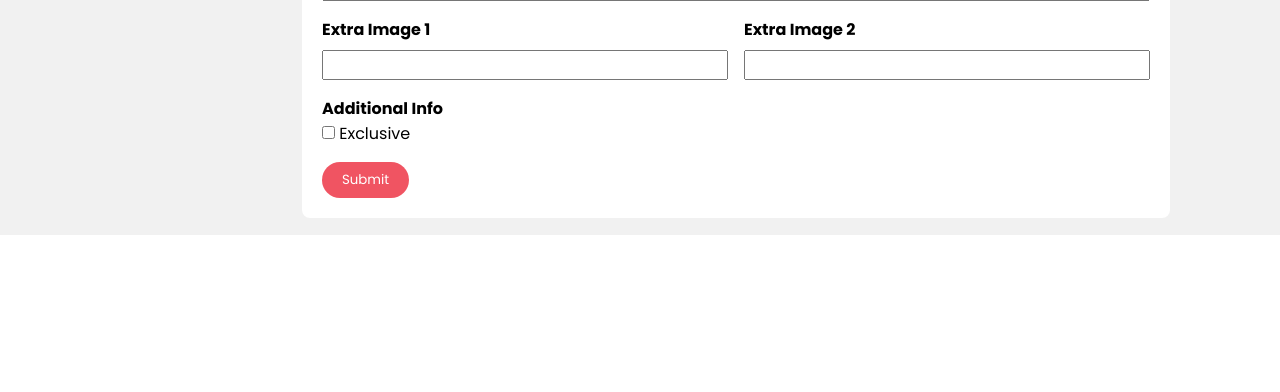
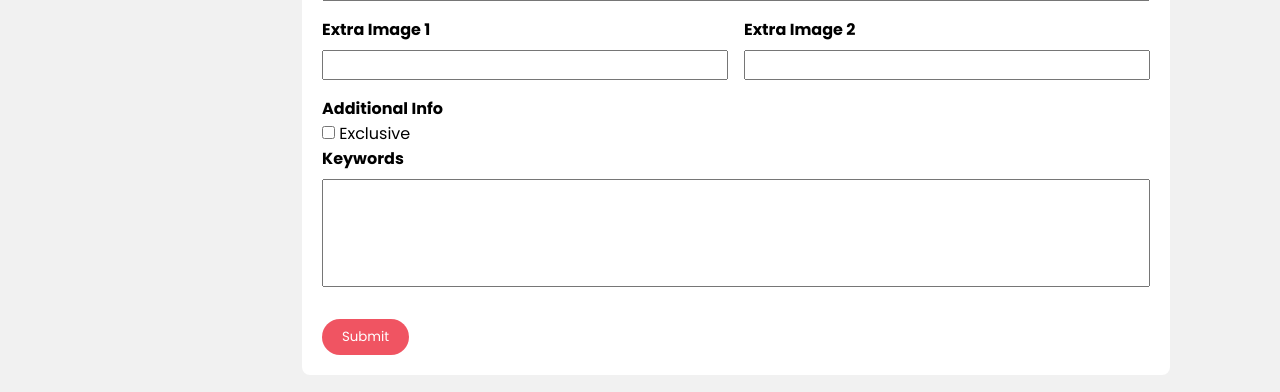
Before and after one commit to drowhannn/tripnepal, a PHP site: page /triptrip/auth/new_package.php in a window 1280 px wide. Shown: the part 812-1204 px from the top of the page. Before the commit the page ends 1047 px from the top, so only its background shows below. Run offline with PHP 8.4, Linux system fonts and the light colour scheme; the visitor is signed in with stand-in values (Sample User, id 1); some web fonts are replaced.

Commit message:
feat: add is_exclusive and keywords fields to packages table and update related forms and services

```diff
--- a/app/_dbConnection.php
+++ b/app/_dbConnection.php
@@ -27,7 +27,7 @@ class Database
 
 class Packages extends Database
 {
-    public function createPackage($package_name, $package_desc, $package_start, $package_end, $package_price, $package_location, $is_hotel, $is_transport, $is_food, $is_guide, $package_capacity, $map_loc, $master_image, $extra_image_1, $extra_image_2, $is_exclusive)
+    public function createPackage($package_name, $package_desc, $package_start, $package_end, $package_price, $package_location, $is_hotel, $is_transport, $is_food, $is_guide, $package_capacity, $map_loc, $master_image, $extra_image_1, $extra_image_2, $is_exclusive, $keywords)
     {
         $this->connect();
         $package_name = mysqli_real_escape_string($this->conn, $package_name);
@@ -37,17 +37,18 @@ class Packages extends Database
         $master_image = mysqli_real_escape_string($this->conn, $master_image);
         $extra_image_1 = mysqli_real_escape_string($this->conn, $extra_image_1);
         $extra_image_2 = mysqli_real_escape_string($this->conn, $extra_image_2);
+        $keywords = mysqli_real_escape_string($this->conn, $keywords);
 
-        $sql = "INSERT INTO packages (package_name,package_desc,package_start,package_end,package_price,package_location,is_hotel,is_transport,is_food,is_guide,package_capacity,map_loc,master_image,extra_image_1,extra_image_2,is_exclusive)
+        $sql = "INSERT INTO packages (package_name,package_desc,package_start,package_end,package_price,package_location,is_hotel,is_transport,is_food,is_guide,package_capacity,map_loc,master_image,extra_image_1,extra_image_2,is_exclusive,keywords)
         VALUES
-        ('" . $package_name . "', '" . $package_desc . "', '" . $package_start . "', '" . $package_end . "', '" . $package_price . "', '" . $package_location . "', '" . $is_hotel . "', '" . $is_transport . "', '" . $is_food . "', '" . $is_guide . "', '" . $package_capacity . "', '" . $map_loc . "', '" . $master_image . "', '" . $extra_image_1 . "', '" . $extra_image_2 . "', '" . $is_exclusive . "')";
+        ('" . $package_name . "', '" . $package_desc . "', '" . $package_start . "', '" . $package_end . "', '" . $package_price . "', '" . $package_location . "', '" . $is_hotel . "', '" . $is_transport . "', '" . $is_food . "', '" . $is_guide . "', '" . $package_capacity . "', '" . $map_loc . "', '" . $master_image . "', '" . $extra_image_1 . "', '" . $extra_image_2 . "', '" . $is_exclusive . "', '" . $keywords . "')";
 
         $this->conn->query($sql);
 
         $this->conn->close();
         return "200";
     }
-    public function updatePackage($package_id, $package_name, $package_desc, $package_start, $package_end, $package_price, $package_location, $is_hotel, $is_transport, $is_food, $is_guide, $package_capacity, $map_loc, $master_image, $extra_image_1, $extra_image_2, $is_exclusive)
+    public function updatePackage($package_id, $package_name, $package_desc, $package_start, $package_end, $package_price, $package_location, $is_hotel, $is_transport, $is_food, $is_guide, $package_capacity, $map_loc, $master_image, $extra_image_1, $extra_image_2, $is_exclusive, $keywords)
     {
         $this->connect();
         $package_name = mysqli_real_escape_string($this->conn, $package_name);
@@ -57,9 +58,10 @@ class Packages extends Database
         $master_image = mysqli_real_escape_string($this->conn, $master_image);
         $extra_image_1 = mysqli_real_escape_string($this->conn, $extra_image_1);
         $extra_image_2 = mysqli_real_escape_string($this->conn, $extra_image_2);
+        $keywords = mysqli_real_escape_string($this->conn, $keywords);
 
         $sql = "UPDATE packages
-                SET package_name = '$package_name', package_desc = '$package_desc', package_start = '$package_start', package_end = '$package_end',  package_price = $package_price, package_location = '$package_location', is_hotel = $is_hotel, is_transport = $is_transport, is_food = $is_food,is_guide = $is_guide,package_capacity = $package_capacity,map_loc = '$map_loc',master_image = '$master_image',extra_image_1 = '$extra_image_1',extra_image_2 = '$extra_image_2', is_exclusive = $is_exclusive
+                SET package_name = '$package_name', package_desc = '$package_desc', package_start = '$package_start', package_end = '$package_end',  package_price = $package_price, package_location = '$package_location', is_hotel = $is_hotel, is_transport = $is_transport, is_food = $is_food,is_guide = $is_guide,package_capacity = $package_capacity,map_loc = '$map_loc',master_image = '$master_image',extra_image_1 = '$extra_image_1',extra_image_2 = '$extra_image_2', is_exclusive = $is_exclusive, keywords = '$keywords'
                 WHERE package_id = $package_id";
 
         $this->conn->query($sql);
@@ -75,7 +77,7 @@ class Packages extends Database
         if ($location == "All") {
             $sql = "SELECT * FROM packages ORDER BY package_id DESC LIMIT $start,$end";
         } else {
-            $sql = "SELECT * FROM packages WHERE package_location LIKE '%$location%' OR package_name LIKE '%$location%' ORDER BY package_id DESC LIMIT $start,$end";
+            $sql = "SELECT * FROM packages WHERE package_location LIKE '%$location%' OR package_name LIKE '%$location%' OR keywords LIKE '%$location%' ORDER BY package_id DESC LIMIT $start,$end";
         }
 
         $result = $this->conn->query($sql);
@@ -116,7 +118,7 @@ class Packages extends Database
 
         $location = mysqli_real_escape_string($this->conn, $location);
 
-        $sql = "SELECT * FROM packages WHERE package_location LIKE '%$location%' OR package_name LIKE '%$location%'";
+        $sql = "SELECT * FROM packages WHERE package_location LIKE '%$location%' OR package_name LIKE '%$location%' OR keywords LIKE '%$location%'";
         $result = $this->conn->query($sql);
         $this->conn->close();
         return $result->num_rows;
--- a/auth/new_package.php
+++ b/auth/new_package.php
@@ -96,8 +96,12 @@ if (!isset($_SESSION["is_admin"])) {
                             <label>Additional Info</label>
                         </div>
                         <input type="checkbox" name="is_exclusive" id="is_exclusive"> <label for="is_exclusive">Exclusive</label>
+                        <div class="input-group">
+                            <label for="keywords">Keywords</label>
+                            <textarea name="keywords" rows="5" id="keywords"></textarea>
+                        </div>
                     </div>
-                    <div class="row">
+                    <div class="row" style="margin-top: 1rem">
                         <input type="submit" value="Submit" name="submit" class="btn" />
                     </div>
                 </div>
--- a/auth/services/_editPackage.php
+++ b/auth/services/_editPackage.php
@@ -13,6 +13,7 @@ if (isset($_POST['package_id']) && isset($_POST['package_name']) && isset($_POST
     $package_capacity = $_POST['capacity'];
     $package_location = $_POST['loc'];
     $map_loc = $_POST['map'];
+    $keywords = $_POST['keywords'];
     $is_exclusive = 0;
 
     if (isset($_POST['is_exclusive'])) {
@@ -41,7 +42,7 @@ if (isset($_POST['package_id']) && isset($_POST['package_name']) && isset($_POST
 
     $packagesInstance = new Packages();
 
-    $packagesInstance->updatePackage($package_id, $package_name, $package_desc, $package_start, $package_end, $package_price, $package_location, $is_hotel, $is_transport, $is_food, $is_guide, $package_capacity, $map_loc, $master_image, $extra_image_1, $extra_image_2, $is_exclusive);
+    $packagesInstance->updatePackage($package_id, $package_name, $package_desc, $package_start, $package_end, $package_price, $package_location, $is_hotel, $is_transport, $is_food, $is_guide, $package_capacity, $map_loc, $master_image, $extra_image_1, $extra_image_2, $is_exclusive, $keywords);
 
     echo "<script> location.href = '../packages.php' </script>";
 }
--- a/auth/services/_newPackage.php
+++ b/auth/services/_newPackage.php
@@ -11,6 +11,7 @@ if (isset($_POST['package_name']) && isset($_POST['start']) && isset($_POST['end
     $package_price = $_POST['price'];
     $package_capacity = $_POST['capacity'];
     $package_location = $_POST['loc'];
+    $keywords = $_POST['keywords'];
     $map_loc = $_POST['map'];
     $is_exclusive = 0;
     if (isset($_POST['is_exclusive'])) {
@@ -39,7 +40,7 @@ if (isset($_POST['package_name']) && isset($_POST['start']) && isset($_POST['end
 
     $packagesInstance = new Packages();
 
-    $packagesInstance->createPackage($package_name, $package_desc, $package_start, $package_end, $package_price, $package_location, $is_hotel, $is_transport, $is_food, $is_guide, $package_capacity, $map_loc, $master_image, $extra_image_1, $extra_image_2, $is_exclusive);
+    $packagesInstance->createPackage($package_name, $package_desc, $package_start, $package_end, $package_price, $package_location, $is_hotel, $is_transport, $is_food, $is_guide, $package_capacity, $map_loc, $master_image, $extra_image_1, $extra_image_2, $is_exclusive, $keywords);
 
     echo "<script> location.href = '../packages.php' </script>";
 }
--- a/tableSchemas.txt
+++ b/tableSchemas.txt
@@ -35,6 +35,8 @@ CREATE TABLE `packages` (
 	`master_image` TEXT NULL DEFAULT NULL,
 	`extra_image_1` TEXT NULL DEFAULT NULL,
 	`extra_image_2` TEXT NULL DEFAULT NULL,
+	`is_exclusive` BOOLEAN DEFAULT FALSE,
+	`keywords` TEXT NULL DEFAULT NULL,
 	PRIMARY KEY (`package_id`)
 )
 ;
```
Also changed, not shown: auth/edit_package.php (+7 -1 lines).
